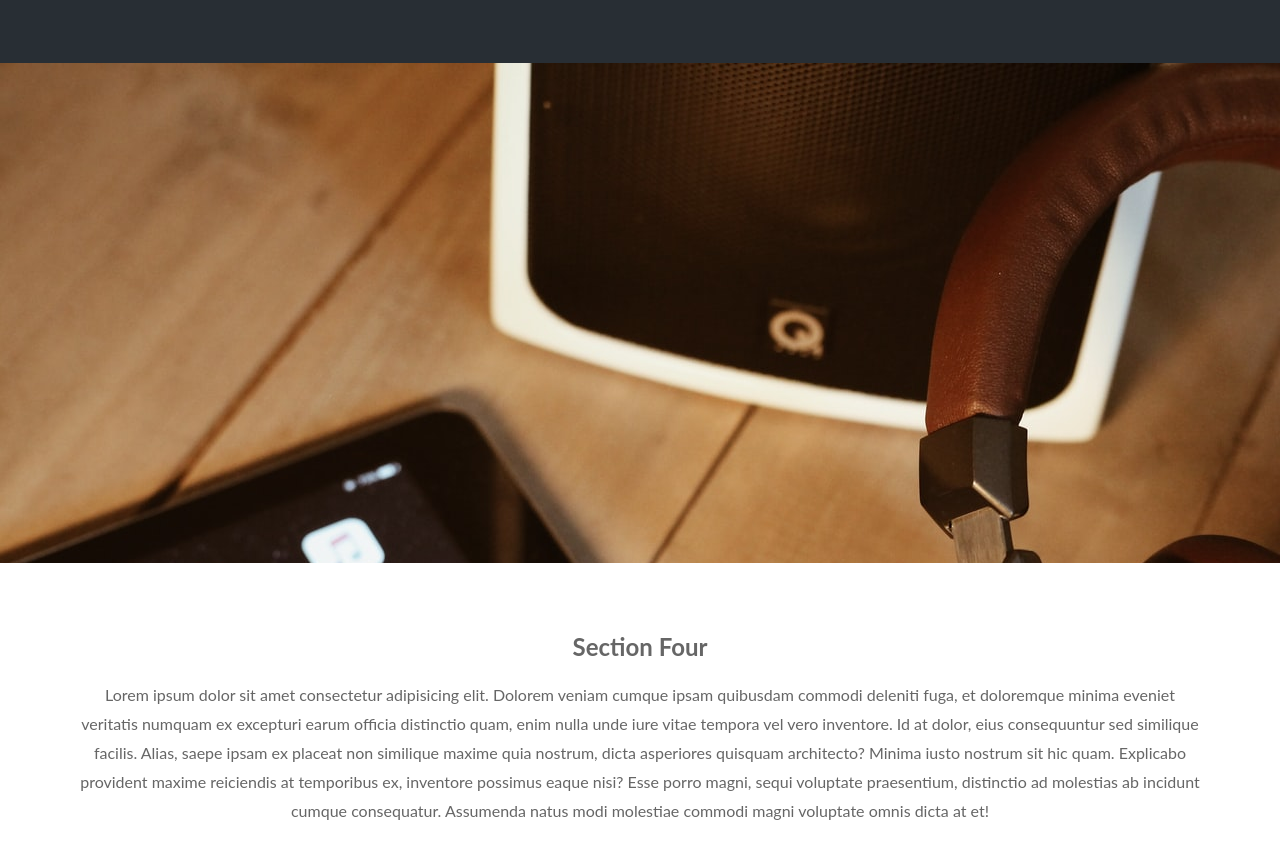
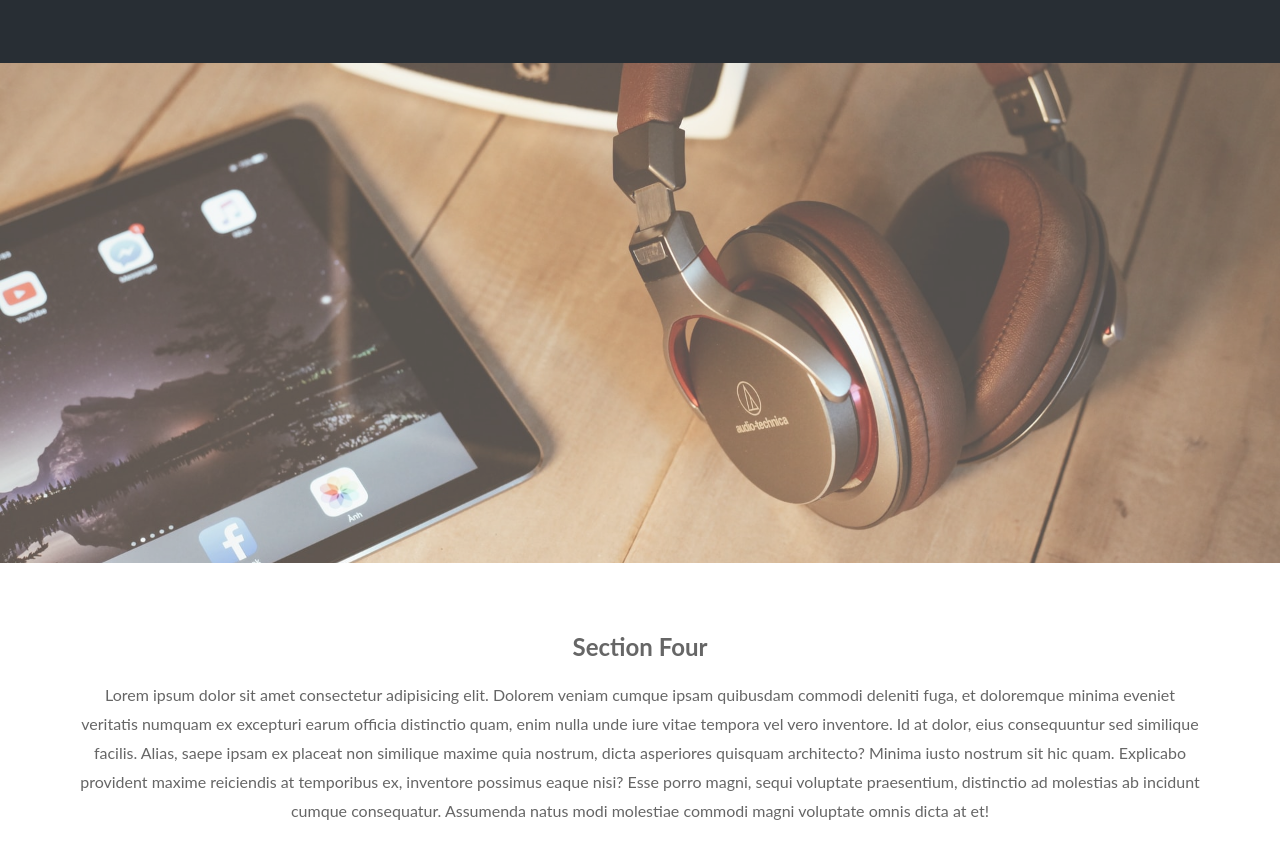
Before and after one commit to MonikkaKindaCodes/Slash-Fones-2.0, a plain HTML site: page index.html in a window 1280 px wide. Shown: the part 2723-3582 px from the top of the page. Drawn offline with Linux system fonts and the light colour scheme.

Commit message:
Update style.css
Added features for new class .pimg4

```diff
--- a/style.css
+++ b/style.css
@@ -11,7 +11,8 @@ html {
 
 .pimg1,
 .pimg2,
-.pimg3 {
+.pimg3,
+.pimg4 {
     position: relative;
     opacity: 0.70;
     background-position: center;
```
